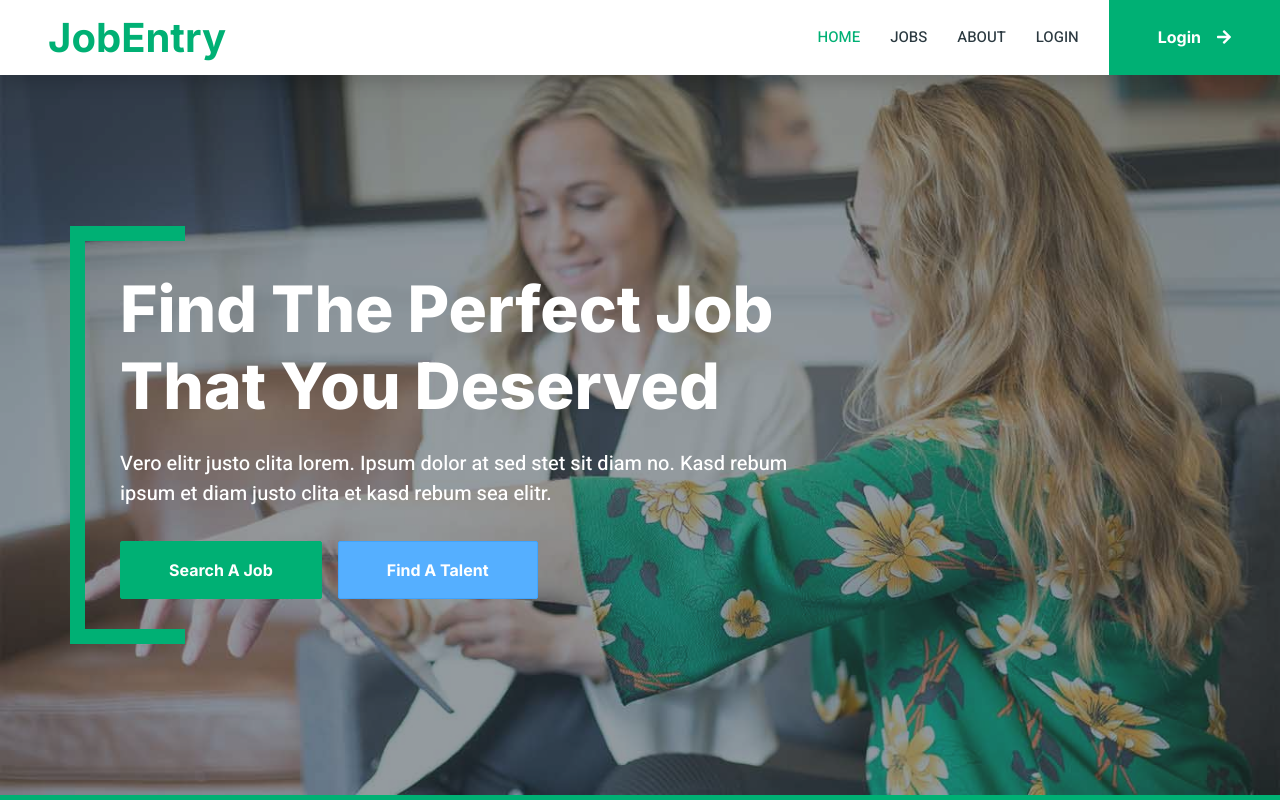
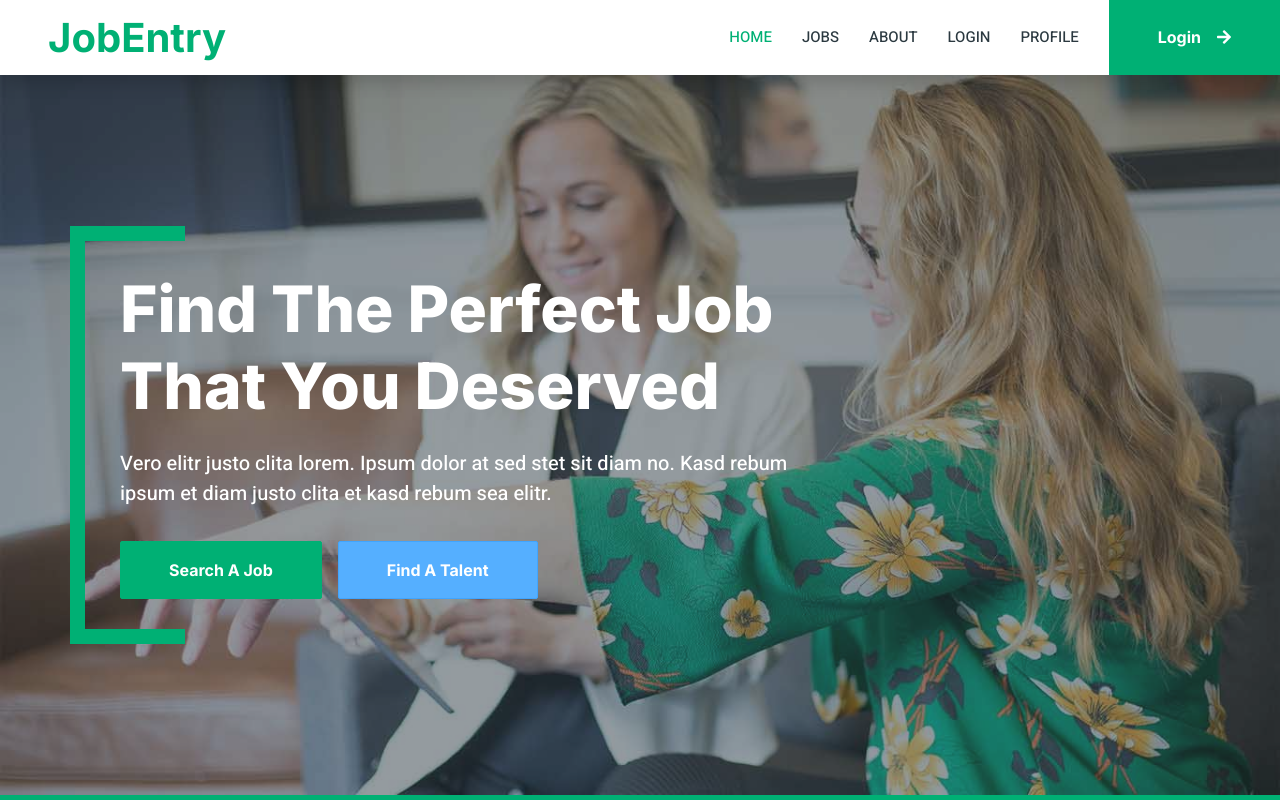
Before and after one commit to mehedihasanhasib/job-listing-frontend, a React (Vite) app: page / in a window 1280 px wide. Shown: the top 800 px of the page. Built offline with nearby package versions, Linux system fonts and the light colour scheme.

Commit message:
profile link added

```diff
--- a/src/components/Navbar.jsx
+++ b/src/components/Navbar.jsx
@@ -32,6 +32,9 @@ const Navbar = () => {
             </NavLink>
             <NavLink to="/login" className="nav-item nav-link">
               Login
+            </NavLink>
+            <NavLink to="/profile" className="nav-item nav-link">
+              Profile
             </NavLink>
             {/* <div className="nav-item dropdown">
               <a
```
